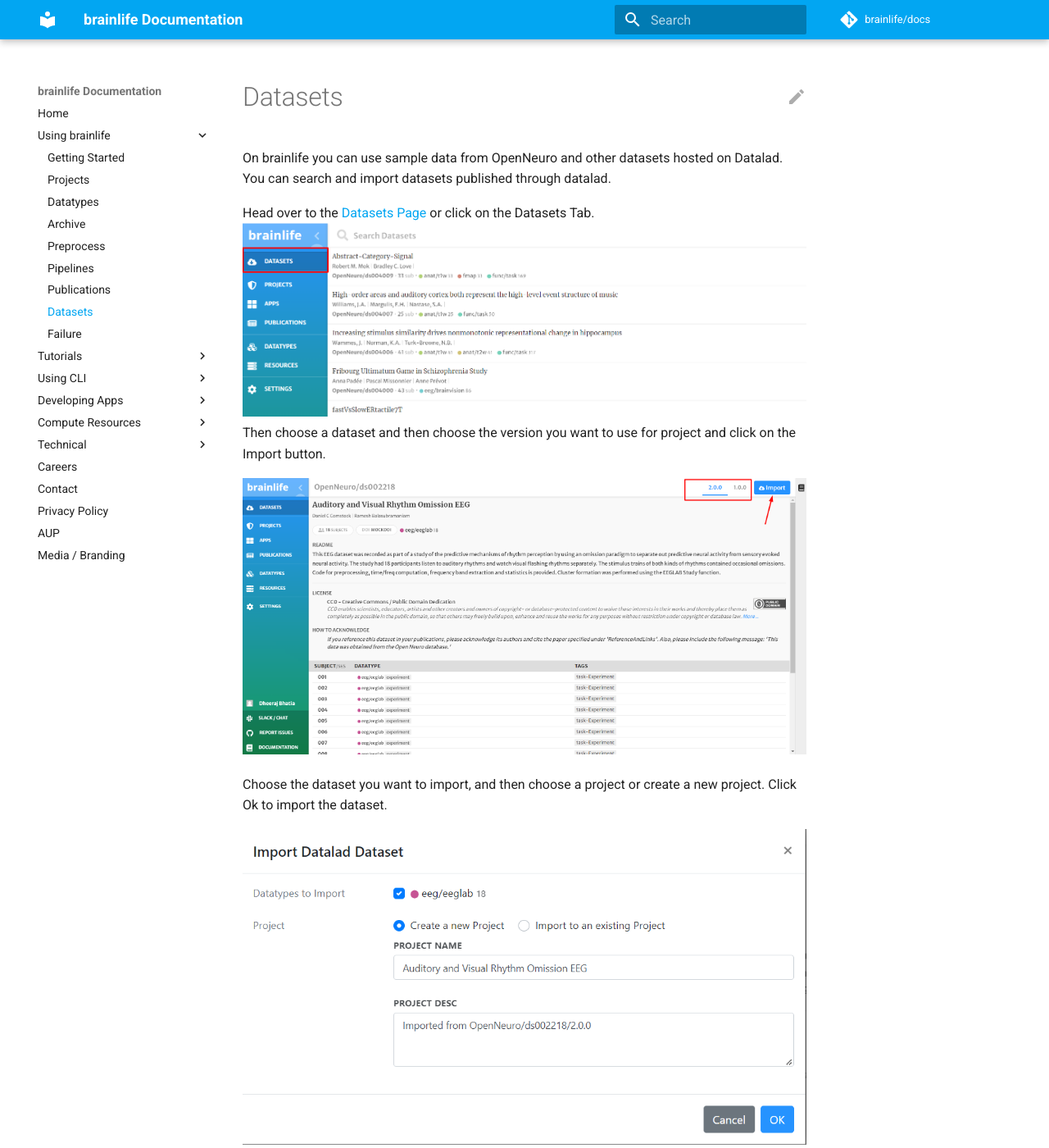
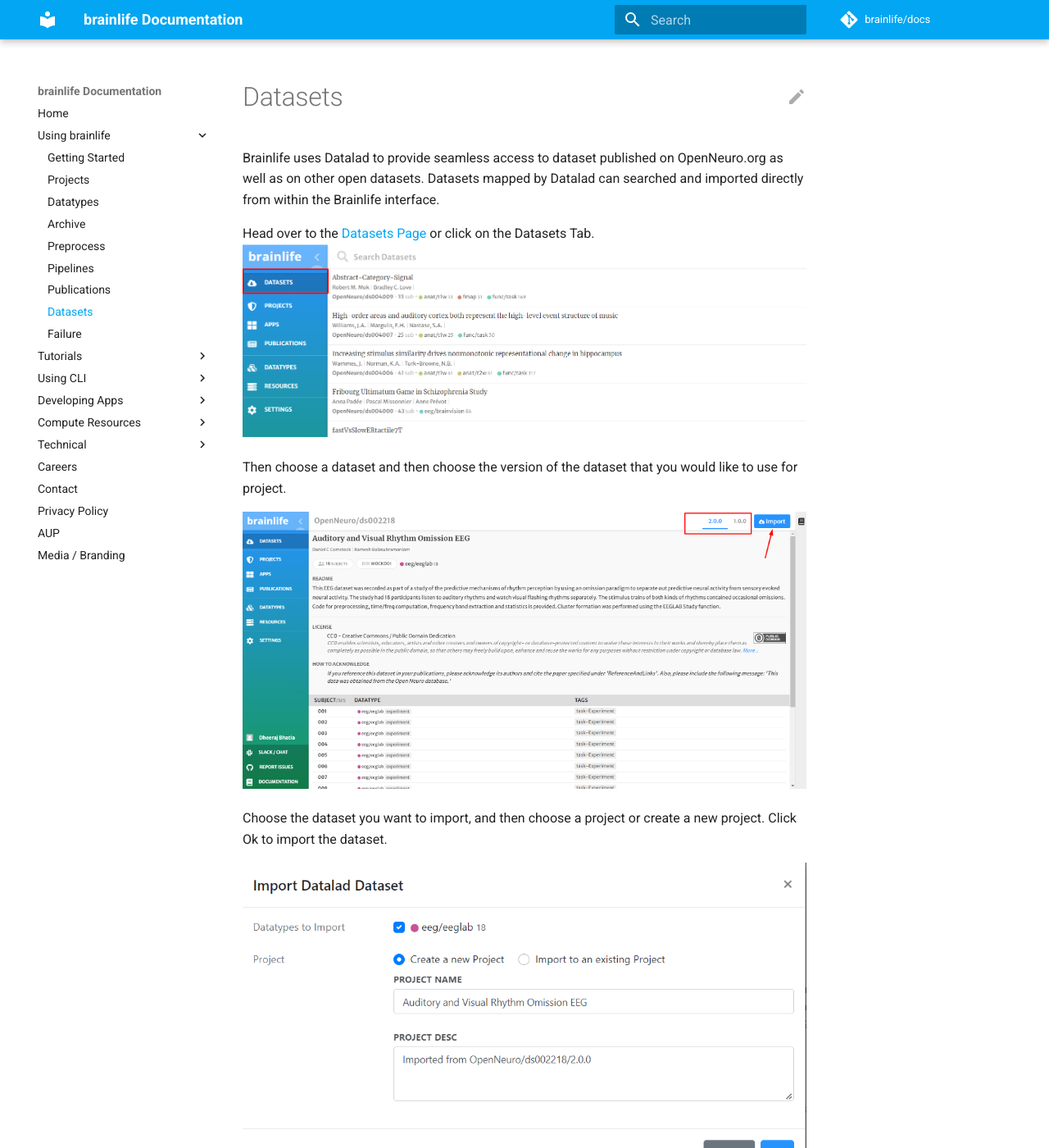
Before and after one commit to brainlife/docs, an MkDocs documentation site: the page built from docs/user/datasets.md, in a window 1280 px wide and 1400 px high. Shown: the whole window at 82% size. Built offline with MkDocs 1.6.1 and Material for MkDocs 9.7.7, drawn with Linux system fonts in a browser that asks for light colours; comment, search, counter and statistics services are not loaded; some of the changed text lies outside the part shown.

Commit message:
Update datasets.md

```diff
--- a/docs/user/datasets.md
+++ b/docs/user/datasets.md
@@ -1,11 +1,12 @@
 # Datasets
 
-On brainlife you can use sample data from OpenNeuro and other datasets hosted on Datalad.
-You can search and import datasets published through datalad.
+Brainlife uses Datalad to provide seamless access to dataset published on OpenNeuro.org as well as on other open datasets.
+Datasets mapped by Datalad can searched and imported directly from within the Brainlife interface.
 
 Head over to the [Datasets Page](https://brainlife.io/datasets) or click on the Datasets Tab.
 ![Dataset Tab](../img/dataset-tab.png)
-Then choose a dataset and then choose the version you want to use for project and click on the Import button.
+
+Then choose a dataset and then choose the version of the dataset that you would like to use for project.
 
 ![datasets version](../img/datasets-import-version.png)
 
@@ -13,3 +14,5 @@
 Click Ok to import the dataset.
 
 ![datasets import into project](../img/datasets-import-project.png)
+
+Datasets can be imported either in a new Brainlife Project or into an existing project.
```
